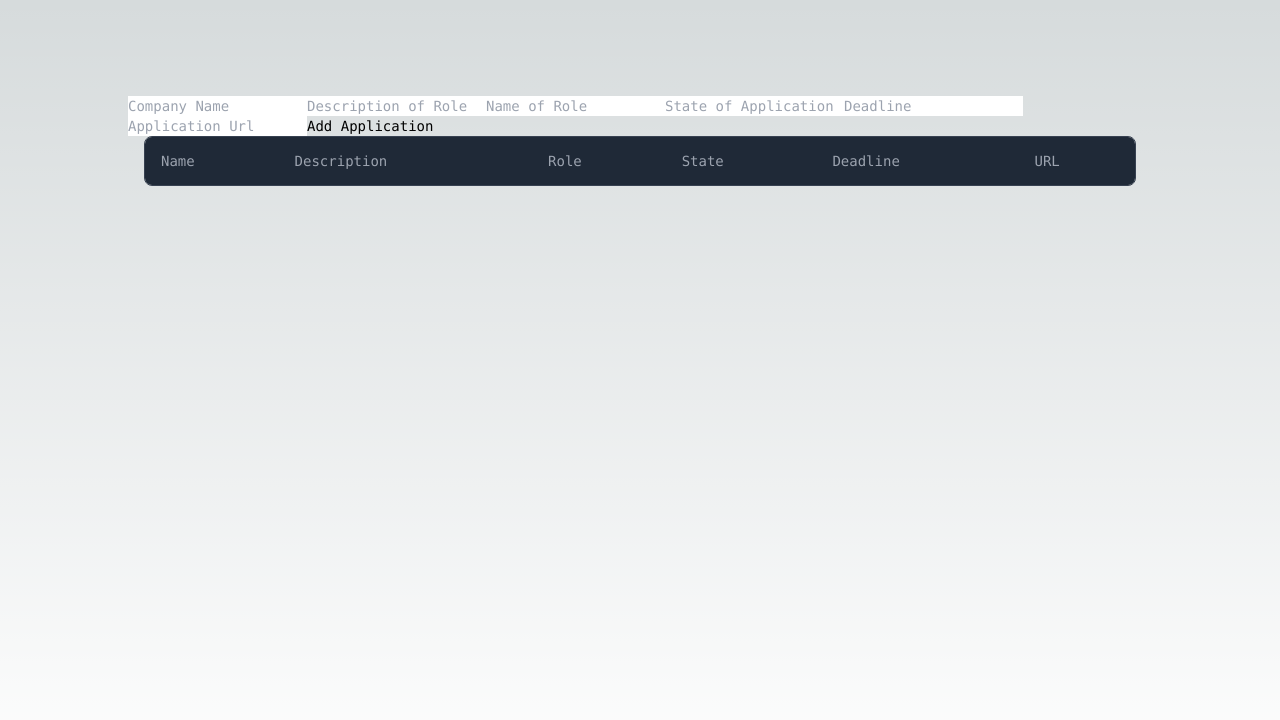
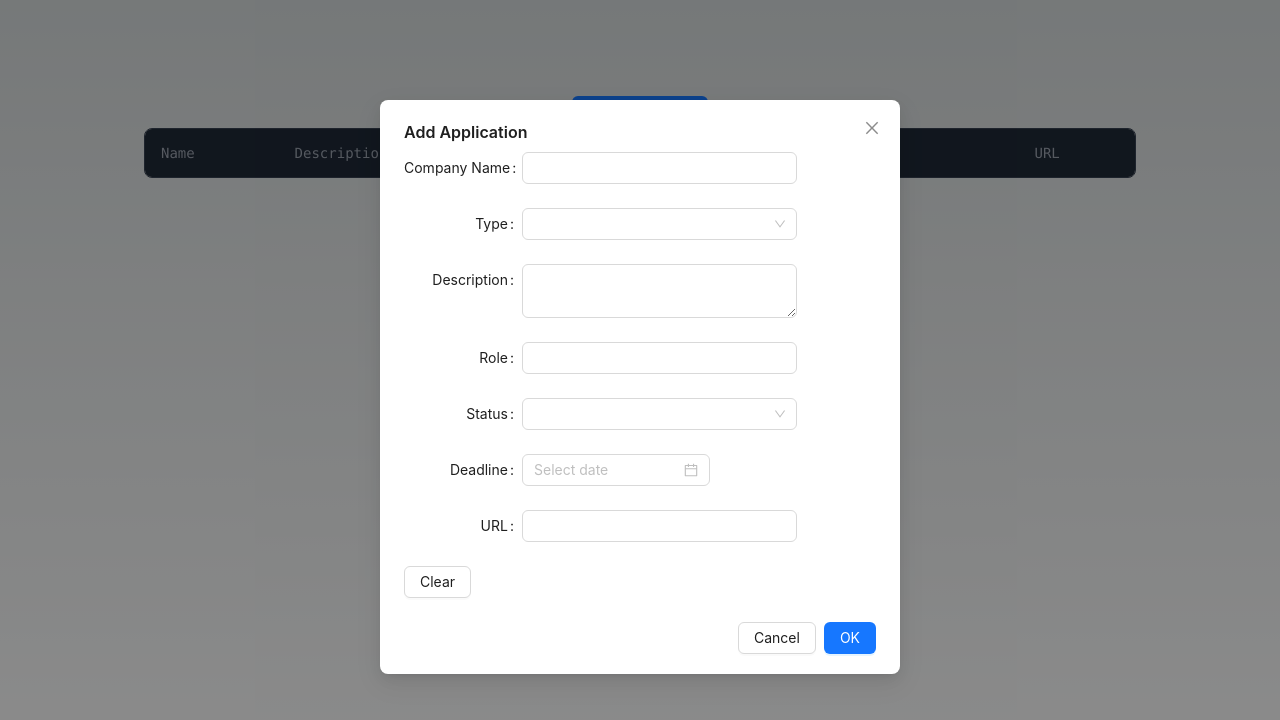
Before and after one commit to JaykumarPatel4802/track-app, a Next.js app: page / in a window 1280 px wide. Both pictures are taken after a click on the button "Add Application". Shown: the top 720 px of the page. Built offline with nearby package versions, Linux system fonts and the light colour scheme.

Commit message:
add Form, bug, form not clearing

```diff
--- a/package.json
+++ b/package.json
@@ -12,6 +12,7 @@
     "@types/node": "20.4.1",
     "@types/react": "18.2.14",
     "@types/react-dom": "18.2.6",
+    "antd": "^5.7.2",
     "autoprefixer": "10.4.14",
     "eslint": "8.44.0",
     "eslint-config-next": "13.4.9",
--- a/src/app/page.tsx
+++ b/src/app/page.tsx
@@ -13,6 +13,8 @@ import { useContext } from 'react';
 import { useApplicationContext } from './context/ApplicationContext';
 import { Application } from './interfaces';
 import uuid from 'react-uuid';
+import { Button, Modal } from 'antd';
+import AddApplicationForm from '@/components/AddApplicationForm';
 
 export default function Home() {
 
@@ -24,7 +26,22 @@ export default function Home() {
   const [role, setRole]: any = React.useState('')
   const [state, setState]: any = React.useState('')
   const [deadline, setDeadline]: any = React.useState('')
-  const [url, setUrl]: any = React.useState('')
+  const [url, setURL]: any = React.useState('')
+
+  const [isModalOpen, setIsModalOpen] = React.useState(false);
+
+  const showModal = () => {
+    setIsModalOpen(true);
+  };
+
+  const handleOk = () => {
+    handleSubmit();
+    setIsModalOpen(false);
+  };
+
+  const handleCancel = () => {
+    setIsModalOpen(false);
+  };
 
   const CreateApplication = (name: String, description: String, role: String, state: String, deadline: String, url: String) => {
     addApplication({name, description, role, state, deadline, url, id: uuid()});
@@ -33,7 +50,7 @@ export default function Home() {
     setRole('')
     setState('')
     setDeadline('')
-    setUrl('')
+    setURL('')
   }
 
   const activateButton = () => {
@@ -43,59 +60,28 @@ export default function Home() {
     return false;
   }
 
-  const handleNameChange = (event: any) => {
-    setName(event.target.value)
-  }
-
-  const handleDescriptionChange = (event: any) => {
-    setDescription(event.target.value)
-  }
-
-  const handleRoleChange = (event: any) => {
-    setRole(event.target.value)
-  }
-
-  const handleStateChange = (event: any) => {
-    setState(event.target.value)
-  }
-
-  const handleDeadlineChange = (event: any) => {
-    setDeadline(event.target.value)
-  }
-
-  const handleUrlChange = (event: any) => {
-    setUrl(event.target.value)
-  }
-
-  const handleSubmit = (event: any) => {
+  const handleSubmit = () => {
     console.log("handleSubmit")
-    event.preventDefault()
+    console.log(name)
+    console.log(description)
+    console.log(role)
+    console.log(state)
+    console.log(deadline)
+    console.log(url)
+    // event.preventDefault(),
     if (activateButton()) {
       var app = CreateApplication(name, description, role, state, deadline, url);
     }
   }
 
-  const createApplicationForm = () => {
-
-    return (
-      <div >
-          <form>
-              <input onChange={handleNameChange} placeholder="Company Name" value={name} />
-              <input onChange={handleDescriptionChange} placeholder="Description of Role" value={description} />
-              <input onChange={handleRoleChange} placeholder="Name of Role" value={role} />
-              <input onChange={handleStateChange} placeholder="State of Application" value={state} />
-              <input onChange={handleDeadlineChange} placeholder="Deadline" value={deadline} />
-              <input onChange={handleUrlChange} placeholder="Application Url" value={url} />
-              <button onClick={handleSubmit}>Add Application</button>
-          </form>
-      </div>
-    );
-  }
-
   return (
     <main className="flex min-h-screen flex-col items-center justify-between p-24">
       <div className="flex flex-col z-10 w-full max-w-5xl items-center justify-between font-mono text-sm lg:flex">
-        {createApplicationForm()}
+        <Button type='primary' onClick={showModal}>Add Application</Button>
+        <Modal title="Add Application" open={isModalOpen} onOk={handleOk} onCancel={handleCancel}>
+        {/* {createApplicationForm()} */}
+          <AddApplicationForm methods={[setName, setDescription, setRole, setState, setDeadline, setURL]} />
+        </Modal>
         <Applications />
       </div>
     </main>
--- /dev/null
+++ b/src/components/AddApplicationForm.tsx
@@ -0,0 +1,170 @@
+import { PlusOutlined } from '@ant-design/icons';
+import {
+  Button,
+  Cascader,
+  Checkbox,
+  DatePicker,
+  Form,
+  Input,
+  InputNumber,
+  Radio,
+  Select,
+  Slider,
+  Switch,
+  TreeSelect,
+  Upload,
+} from 'antd';
+import React from 'react';
+import type { DatePickerProps } from 'antd';
+
+const { RangePicker } = DatePicker;
+const { TextArea } = Input;
+
+
+// const normFile = (e: any) => {
+//     if (Array.isArray(e)) {
+//       return e;
+//     }
+//     return e?.fileList;
+//   };
+
+
+const AddApplicationForm = (props: any) => {
+
+    const [form] = Form.useForm();
+    console.log("AddApplicationForm");
+    form.resetFields();
+
+    const onChangeName = (e: React.ChangeEvent<HTMLInputElement | HTMLTextAreaElement>) => {
+        props.methods[0](e.target.value);
+        form.resetFields();
+    };
+
+    const onChangeDescription = (e: React.ChangeEvent<HTMLInputElement | HTMLTextAreaElement>) => {
+        props.methods[1](e.target.value);
+    };
+
+    const onChangeRole = (e: React.ChangeEvent<HTMLInputElement | HTMLTextAreaElement>) => {
+        props.methods[2](e.target.value);
+    };
+
+    const onChangeStatus = (value: string) => {
+        props.methods[3](value);
+    };
+
+    const onChangeDataPicker: DatePickerProps['onChange'] = (date, dateString) => {
+        props.methods[4](dateString);
+    };
+
+    const onChangeURL = (e: React.ChangeEvent<HTMLInputElement | HTMLTextAreaElement>) => {
+        props.methods[5](e.target.value);
+    };
+
+
+    return (
+        <Form
+            form={form}
+            labelCol={{ span: 6 }}
+            wrapperCol={{ span: 14 }}
+            layout="horizontal"
+            style={{ maxWidth: 900 }}
+        >
+            {/* <Form.Item label="Radio">
+            <Radio.Group>
+                <Radio value="full-time"> Full-Time </Radio>
+                <Radio value="internship"> Internship </Radio>
+                <Radio value="contractor"> Contractor </Radio>
+            </Radio.Group>
+            </Form.Item> */}
+            <Form.Item label="Company Name:">
+            <Input onChange={onChangeName} />
+            </Form.Item>
+            <Form.Item label="Type">
+            <Select>
+                <Select.Option value="full-time">Full-Time</Select.Option>
+                <Select.Option value="internship">Internship</Select.Option>
+                <Select.Option value="contractor">Contractor</Select.Option>
+            </Select>
+            </Form.Item>
+            {/* <Form.Item label="TreeSelect">
+            <TreeSelect
+                treeData={[
+                { title: 'Light', value: 'light', children: [{ title: 'Bamboo', value: 'bamboo' }] },
+                ]}
+            />
+            </Form.Item> */}
+            {/* <Form.Item label="Cascader">
+            <Cascader
+                options={[
+                {
+                    value: 'zhejiang',
+                    label: 'Zhejiang',
+                    children: [
+                    {
+                        value: 'hangzhou',
+                        label: 'Hangzhou',
+                    },
+                    ],
+                },
+                ]}
+            />
+            </Form.Item> */}
+            {/* <Form.Item label="RangePicker">
+            <RangePicker />
+            </Form.Item>
+            <Form.Item label="InputNumber">
+            <InputNumber />
+            </Form.Item> */}
+            <Form.Item label="Description">
+            <TextArea rows={2} onChange={onChangeDescription} />
+            </Form.Item>
+
+            <Form.Item label="Role:">
+            <Input onChange={onChangeRole}/>
+            </Form.Item>
+
+            <Form.Item label="Status">
+            <Select onChange={onChangeStatus}>
+                <Select.Option value="not-applied">Not Applied</Select.Option>
+                <Select.Option value="applied">Applied</Select.Option>
+                <Select.Option value="interview">Interview</Select.Option>
+                <Select.Option value="offer">Offer</Select.Option>
+                <Select.Option value="rejected">Rejected</Select.Option>
+                <Select.Option value="oa">Online Assessment</Select.Option>
+            </Select>
+            </Form.Item>
+
+            <Form.Item label="Deadline">
+            <DatePicker onChange={onChangeDataPicker} />
+            </Form.Item>
+
+            <Form.Item label="URL:">
+            <Input onChange={onChangeURL} />
+            </Form.Item>
+            <Form.Item>
+          <Button onClick={e => {
+            form.resetFields()
+                          }} >Clear</Button>
+        </Form.Item>
+            {/* <Form.Item label="Switch" valuePropName="checked">
+            <Switch />
+            </Form.Item> */}
+            {/* <Form.Item label="Upload" valuePropName="fileList" getValueFromEvent={normFile}>
+            <Upload action="/upload.do" listType="picture-card">
+                <div>
+                <PlusOutlined />
+                <div style={{ marginTop: 8 }}>Upload</div>
+                </div>
+            </Upload>
+            </Form.Item>
+            <Form.Item label="Button">
+            <Button>Button</Button>
+            </Form.Item>
+            <Form.Item label="Slider">
+            <Slider />
+            </Form.Item> */}
+        </Form>
+    );
+}
+
+export default AddApplicationForm;
--- a/src/components/Application.tsx
+++ /dev/null
@@ -1,49 +0,0 @@
-import State from '@/components/State'
-
-class Application {
-
-    // constructor
-    constructor(private name: String, private description: String, private role: String, private state: State, private deadline: String, private url: String) {}
-
-    // getter methods
-    getName() {
-        return this.name;
-    }
-    getDescription() {
-        return this.description;
-    }
-    getRole() {
-        return this.role;
-    }
-    getState() {
-        return this.state;
-    }
-    getDeadline() {
-        return this.deadline;
-    }
-    getUrl() {
-        return this.url;
-    }
-
-    // setter methods
-    setName(name: String) {
-        this.name = name;
-    }
-    setDescription(description: String) {
-        this.description = description;
-    }
-    setRole(role: String) {
-        this.role = role;
-    }
-    setState(state: State) {
-        this.state = state;
-    }
-    setDeadline(deadline: String) {
-        this.deadline = deadline;
-    }
-    setUrl(url: String) {
-        this.url = url;
-    }
-  }
-
-export default Application;
```
Also changed, not shown: 1 other file (tests, documents, lock files or other folders).
